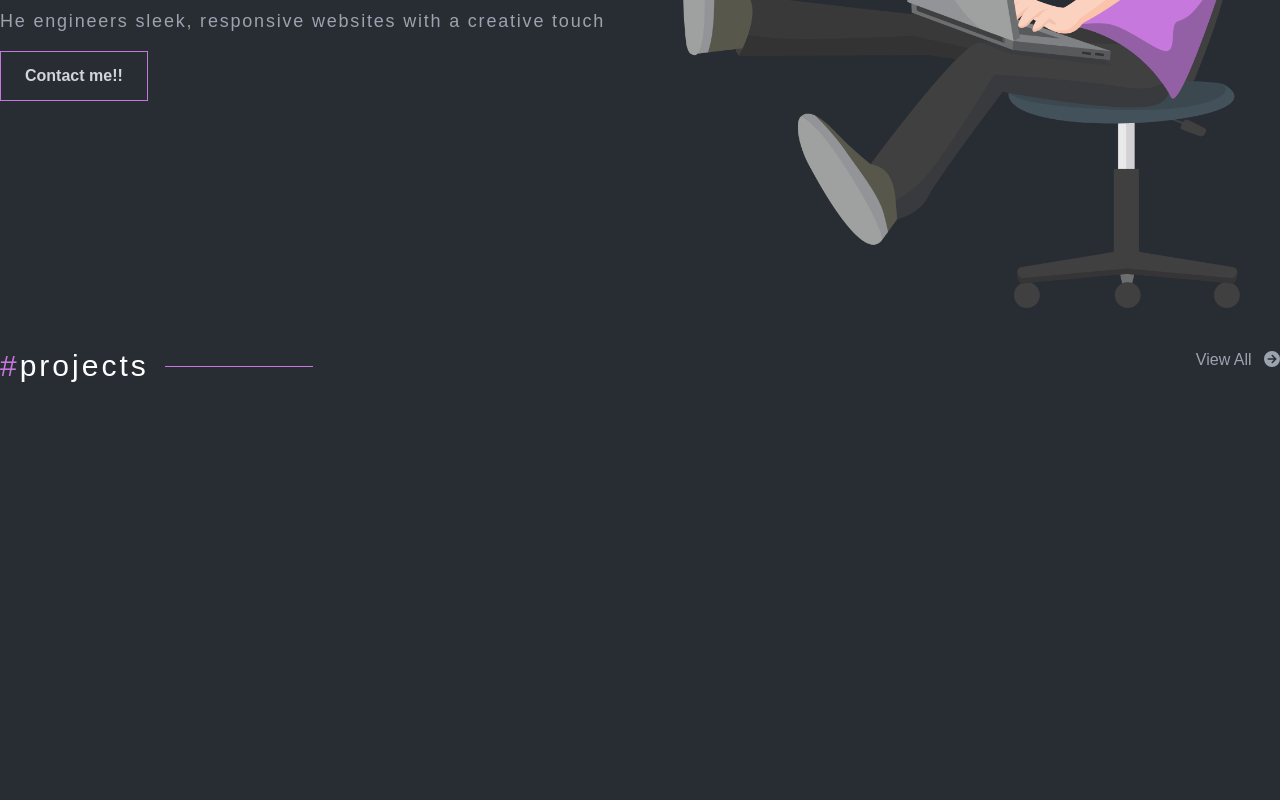
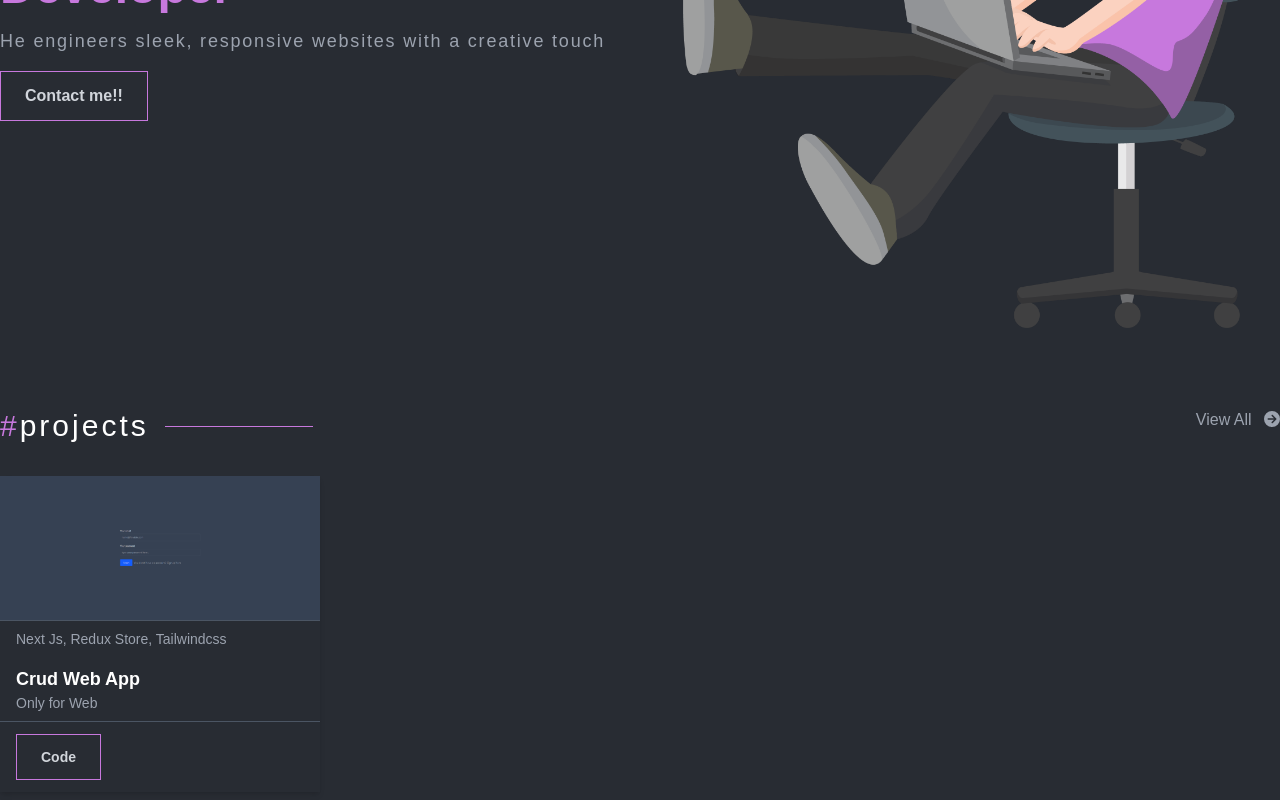
Before and after one commit to Dawood-Ahmed19/Portfolio, a Vue app: page / in a window 1280 px wide. Shown: the part 396-1196 px from the top of the page. Before the commit the page ends 800 px from the top, so only its background shows below. Built offline with nearby package versions, Linux system fonts and the light colour scheme.

Commit message:
feat: Portfolio Section

```diff
--- a/src/Sections/Hero/Hero.vue
+++ b/src/Sections/Hero/Hero.vue
@@ -4,7 +4,7 @@ import Button from "../../components/Button/Button.vue";
 </script>
 
 <template>
-  <section class="container w-[calc(100% - 2rem)] m-auto">
+  <section class="container w-[calc(100% - 2rem)] m-auto py-10">
     <div class="flex flex-row items-center justify-center xl:justify-between">
       <span class="flex flex-col gap-4">
         <h1 class="text-5xl font-semibold text-white">
--- a/src/Sections/Work/Work.vue
+++ b/src/Sections/Work/Work.vue
@@ -1,12 +1,32 @@
-<script setup>
+<script setup lang="ts">
 import { RouterLink } from "vue-router";
 import { FontAwesomeIcon } from "@fortawesome/vue-fontawesome";
 import { faArrowCircleRight } from "@fortawesome/free-solid-svg-icons/faArrowCircleRight";
+import ProjectCard from "../../components/ProjectCard/ProjectCard.vue";
+import ImageOne from "../../assets/proj1.png";
+
+interface Project {
+  thumbnail: string;
+  title: string;
+  subtitle: string;
+  link: string;
+  tech: string;
+}
+
+const Projects: Project[] = [
+  {
+    thumbnail: ImageOne,
+    title: "Crud Web App",
+    subtitle: "Only for Web",
+    link: "https://crud-app-nine-nu.vercel.app/login",
+    tech: "Next Js, Redux Store, Tailwindcss",
+  },
+];
 </script>
 
 <template>
-  <section class="container w-[calc(100% - 2rem)] m-auto">
-    <div class="flex flex-col">
+  <section class="container w-[calc(100% - 2rem)] m-auto py-10">
+    <div class="flex flex-col gap-8">
       <span class="flex flex-row justify-between w-full">
         <h1
           class="text-white text-3xl inline-block align-middle tracking-widest relative after:content-[''] after:absolute after:top-1/2 after:ml-4 after:w-full after:h-px after:bg-mainPink"
@@ -20,7 +40,17 @@ import { faArrowCircleRight } from "@fortawesome/free-solid-svg-icons/faArrowCir
         /></RouterLink>
       </span>
 
-      <span> </span>
+      <span>
+        <ProjectCard
+          v-for="(project, index) in Projects"
+          :key="index"
+          :thumbnail="project.thumbnail"
+          :title="project.title"
+          :subtitle="project.subtitle"
+          :link="project.link"
+          :tech="project.tech"
+        />
+      </span>
     </div>
   </section>
 </template>
--- a/src/components/ProjectCard/ProjectCard.vue
+++ b/src/components/ProjectCard/ProjectCard.vue
@@ -1,3 +1,36 @@
-<script setup></script>
+<script setup lang="ts">
+import Button from "../Button/Button.vue";
 
-<template></template>
+defineProps<{
+  thumbnail: string;
+  title: string;
+  subtitle: string;
+  link: string;
+  tech: string;
+}>();
+</script>
+
+<template>
+  <div class="bg-darkGray text-white overflow-hidden shadow-md w-full max-w-xs">
+    <span>
+      <img :src="thumbnail" :alt="title" class="w-full h-36 object-cover" />
+    </span>
+
+    <span
+      class="border-t border-gray-600 px-4 py-2 text-sm text-gray-300 flex flex-wrap gap-2"
+    >
+      <p class="text-sm text-gray-400">{{ tech }}</p>
+    </span>
+
+    <span class="px-4 py-2 block">
+      <h3 class="text-lg font-bold">{{ title }}</h3>
+      <p class="text-sm text-gray-400">{{ subtitle }}</p>
+    </span>
+
+    <span
+      class="flex justify-between items-center px-4 py-3 border-t border-gray-600 text-sm"
+    >
+      <Button>Code</Button>
+    </span>
+  </div>
+</template>
```
Also changed, not shown: src/assets/proj1.png (added).
